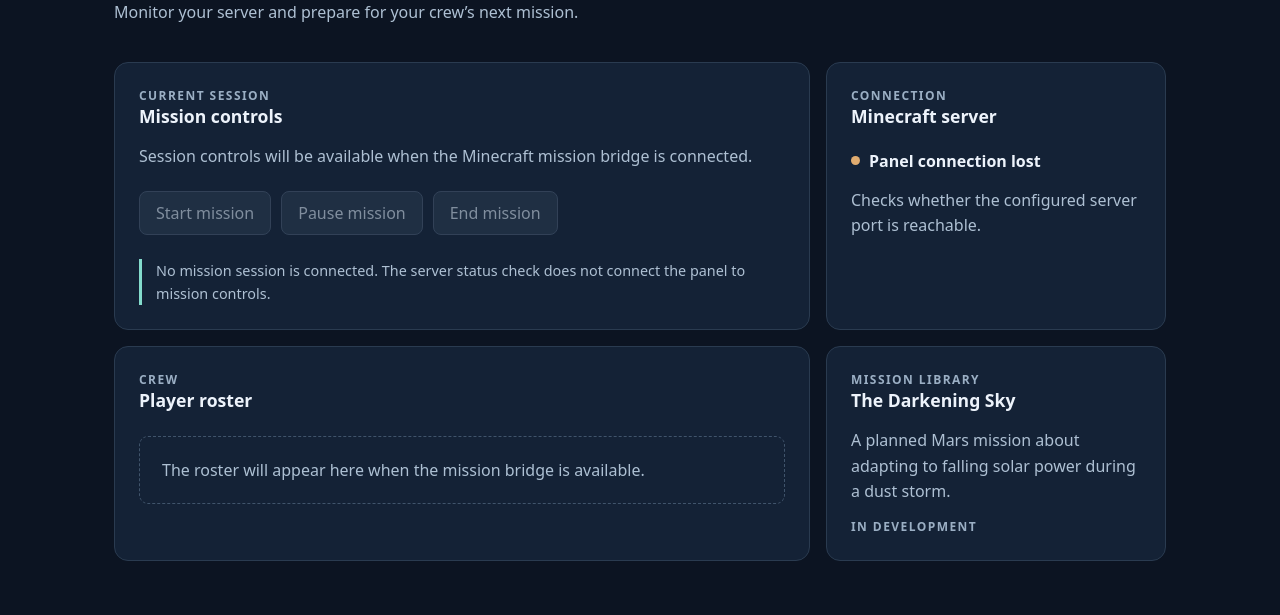
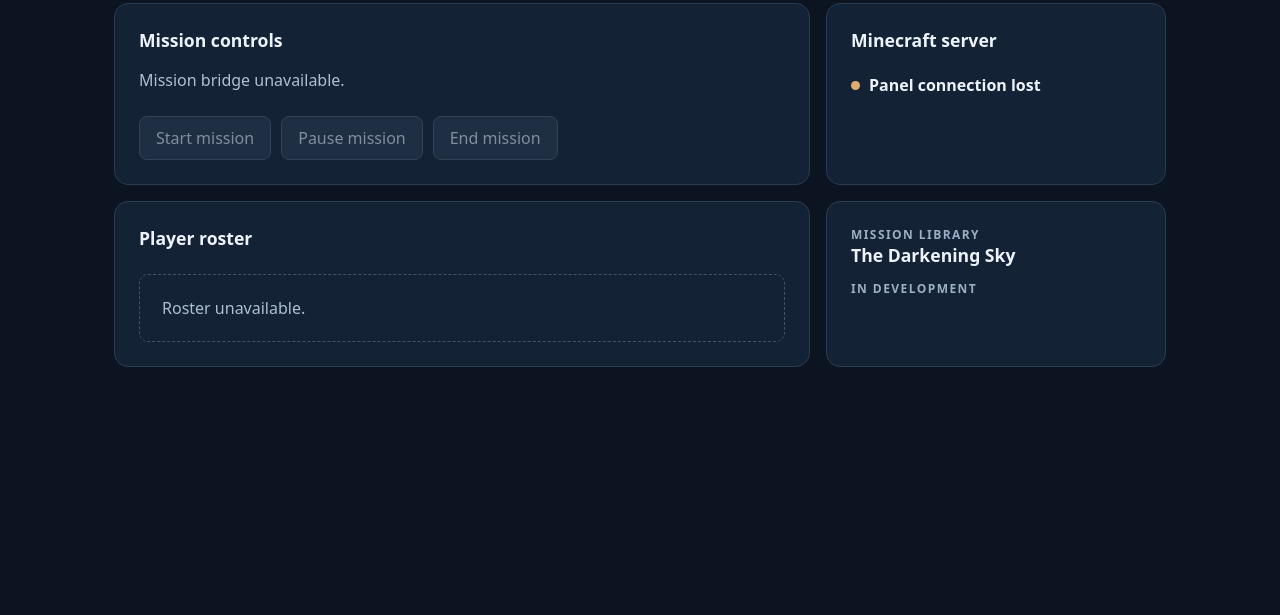
Before and after one commit to KawaseDev/Nimbus-Nova-MC, a plain HTML site: page teacher-panel/index.html in a window 1280 px wide. Shown: the part 236-851 px from the top of the page. After the commit the page ends 800 px from the top, so only its background shows below. Drawn offline with Linux system fonts and the light colour scheme; no server answers.

Commit message:
Trim teacher dashboard copy

```diff
--- a/teacher-panel/index.html
+++ b/teacher-panel/index.html
@@ -25,19 +25,18 @@
     .actions { display: flex; flex-wrap: wrap; gap: 10px; margin-top: 22px; }
     button { border: 1px solid #42536a; border-radius: 8px; padding: 10px 16px; background: #26364a; color: #bac8d6; font: inherit; }
     button:disabled { opacity: .65; cursor: not-allowed; }
-    .note { border-left: 3px solid #83dbcc; padding-left: 14px; margin-top: 24px; font-size: .9rem; }
     @media (max-width: 700px) { .grid { grid-template-columns: 1fr; } .wide { grid-column: auto; } header .tag { display: none; } main { padding-top: 36px; } }
   </style>
 </head>
 <body>
 <header><div class="brand"><span>✦</span> NIMBUS NOVA</div><div class="tag">Teacher workspace</div></header>
 <main>
-  <div class="intro"><div class="eyebrow">Mission Control / Dashboard</div><h1>Ready for launch.</h1><p>Monitor your server and prepare for your crew’s next mission.</p></div>
+  <div class="intro"><h1>Mission Control</h1></div>
   <div class="grid">
-    <section class="card wide" aria-labelledby="session-title"><div class="eyebrow">Current session</div><h2 id="session-title">Mission controls</h2><p>Session controls will be available when the Minecraft mission bridge is connected.</p><div class="actions"><button disabled>Start mission</button><button disabled>Pause mission</button><button disabled>End mission</button></div><p class="note">No mission session is connected. The server status check does not connect the panel to mission controls.</p></section>
-    <section class="card" aria-labelledby="server-title"><div class="eyebrow">Connection</div><h2 id="server-title">Minecraft server</h2><div class="status" role="status" aria-live="polite"><span class="dot" id="dot"></span><span id="status">Checking server…</span></div><p class="address" id="address"></p><p>Checks whether the configured server port is reachable.</p></section>
-    <section class="card wide" aria-labelledby="crew-title"><div class="eyebrow">Crew</div><h2 id="crew-title">Player roster</h2><div class="empty">The roster will appear here when the mission bridge is available.</div></section>
-    <section class="card" aria-labelledby="mission-title"><div class="eyebrow">Mission library</div><h2 id="mission-title">The Darkening Sky</h2><p>A planned Mars mission about adapting to falling solar power during a dust storm.</p><p class="tag">In development</p></section>
+    <section class="card wide" aria-labelledby="session-title"><h2 id="session-title">Mission controls</h2><p>Mission bridge unavailable.</p><div class="actions"><button disabled>Start mission</button><button disabled>Pause mission</button><button disabled>End mission</button></div></section>
+    <section class="card" aria-labelledby="server-title"><h2 id="server-title">Minecraft server</h2><div class="status" role="status" aria-live="polite"><span class="dot" id="dot"></span><span id="status">Checking server…</span></div><p class="address" id="address"></p></section>
+    <section class="card wide" aria-labelledby="crew-title"><h2 id="crew-title">Player roster</h2><div class="empty">Roster unavailable.</div></section>
+    <section class="card" aria-labelledby="mission-title"><div class="eyebrow">Mission library</div><h2 id="mission-title">The Darkening Sky</h2><p class="tag">In development</p></section>
   </div>
 </main>
 <script>
```
